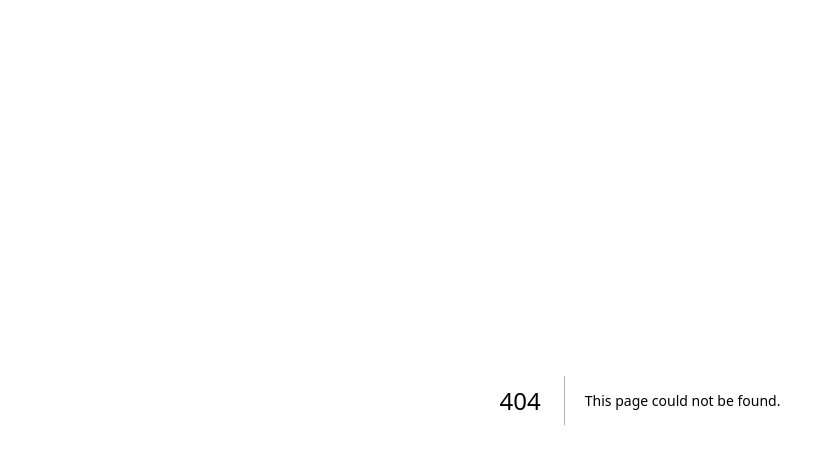
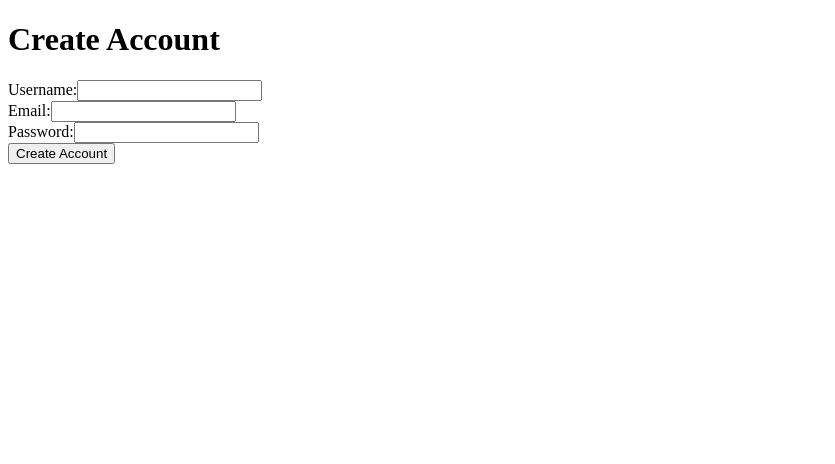
Before and after one commit to adam-knight1/knightline, a Next.js app in the folder frontend/: page /create-user in a window 1280 px wide. Before the commit this address had no page. Shown: the top 464 px of the page, without its empty margins (0-835 px from the left). Built offline with nearby package versions, Linux system fonts and the light colour scheme.

Commit message:
Added basic login to create-user page

```diff
--- a/frontend/src/components/RegistrationForm.tsx
+++ b/frontend/src/components/RegistrationForm.tsx
@@ -0,0 +1,72 @@
+import React, { useState, FormEvent } from 'react';
+import axios from 'axios';
+import { useRouter } from 'next/router';
+
+const RegistrationForm = () => {
+    const [userData, setUserData] = useState({
+        username: '',
+        email: '',
+        password: ''
+    });
+    const router = useRouter();
+
+    const handleChange = (e) => {
+        const { name, value } = e.target;
+        setUserData(prevState => ({
+            ...prevState,
+            [name]: value
+        }));
+    };
+
+    const handleSubmit = async (event) => {
+        event.preventDefault();
+        try {
+            const response = await axios.post('http://localhost:8080/users', userData);
+            console.log('Registration successful:', response.data);
+            router.push('/login'); // Redirecting to login page after successful registration instead of spring secuiry redirect
+        } catch (error) {
+            console.error('Registration error:', error.response ? error.response.data : 'Error during registration');
+        }
+    };
+
+    return (
+        <form onSubmit={handleSubmit}>
+            <div>
+                <label htmlFor="username">Username:</label>
+                <input
+                    type="text"
+                    id="username"
+                    name="username"
+                    value={userData.username}
+                    onChange={handleChange}
+                    required
+                />
+            </div>
+            <div>
+                <label htmlFor="email">Email:</label>
+                <input
+                    type="email"
+                    id="email"
+                    name="email"
+                    value={userData.email}
+                    onChange={handleChange}
+                    required
+                />
+            </div>
+            <div>
+                <label htmlFor="password">Password:</label>
+                <input
+                    type="password"
+                    id="password"
+                    name="password"
+                    value={userData.password}
+                    onChange={handleChange}
+                    required
+                />
+            </div>
+            <button type="submit">Create Account</button>
+        </form>
+    );
+};
+
+export default RegistrationForm;
--- /dev/null
+++ b/frontend/src/pages/create-user.js
@@ -0,0 +1,13 @@
+import React from 'react';
+import RegistrationForm from '../components/RegistrationForm';
+
+const CreateUserPage = () => {
+    return (
+        <div>
+            <h1>Create Account</h1>
+            <RegistrationForm />
+        </div>
+    );
+};
+
+export default CreateUserPage;
--- a/frontend/src/pages/index.tsx
+++ b/frontend/src/pages/index.tsx
@@ -26,7 +26,7 @@ const HomePage = () => {
                 Log In
               </button>
             </Link>
-            <Link href="/signup">
+            <Link href="/create-user">
               <button className="bg-green-500 text-white px-4 py-2 rounded hover:bg-green-600 transition duration-300 ease-in-out">
                 Create Account
               </button>
```
Also changed, not shown: frontend/src/pages/login.tsx (+13 -0 lines).
